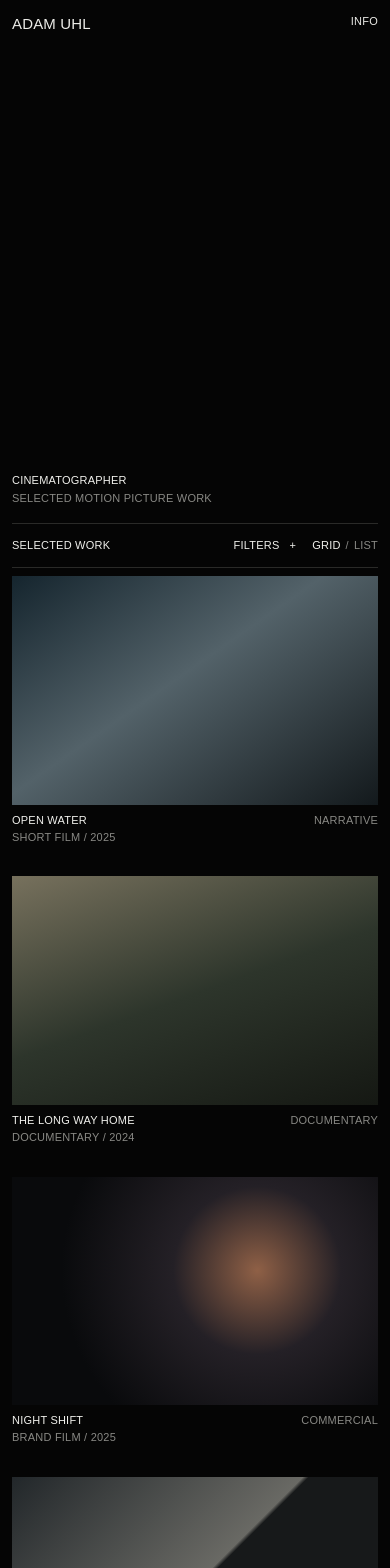
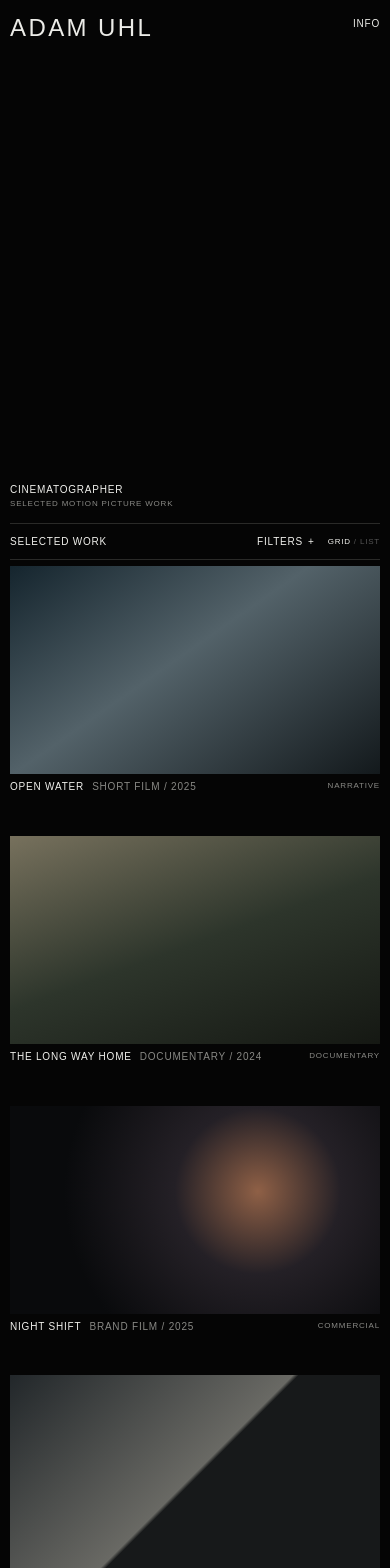
Before and after one commit to adamuhl/cinematography, a Next.js app: page / in a window 390 px wide. Shown: the top 1568 px of the page. Built offline with nearby package versions, Linux system fonts and the light colour scheme.

Commit message:
Refine editorial portfolio styling

```diff
--- a/app/globals.css
+++ b/app/globals.css
@@ -12,9 +12,9 @@ body {
   background: var(--black);
   color: var(--white);
   font-family: Arial, Helvetica, sans-serif;
-  font-size: 11px;
-  line-height: 1.2;
-  letter-spacing: .02em;
+  font-size: 10px;
+  line-height: 1.25;
+  letter-spacing: .08em;
   text-transform: uppercase;
   -webkit-font-smoothing: antialiased;
 }
@@ -27,28 +27,29 @@ button { color: inherit; font: inherit; letter-spacing: inherit; text-transform:
   z-index: 10;
   display: flex;
   justify-content: space-between;
-  padding: 18px 20px;
+  padding: 14px 16px;
   mix-blend-mode: difference;
 }
-.wordmark { font-size: 15px; letter-spacing: .01em; }
-.info-link, .filters-trigger, .view-toggle button, .filters button { transition: opacity 180ms ease; }
+.wordmark { font-size: 24px; line-height: 1.5; letter-spacing: .1em; }
+.info-link { padding-top: 9px; }
+.info-link, .filters-trigger, .view-toggle button, .filters button { transition: opacity 160ms ease; }
 .info-link:hover, button:hover { opacity: .55; }
 
 .intro {
-  min-height: 72vh;
+  min-height: 70vh;
   display: flex;
   flex-direction: column;
   justify-content: flex-end;
-  gap: 5px;
-  padding: 80px 20px 24px;
+  gap: 3px;
+  padding: 90px 16px 18px;
 }
 .intro h1, .intro p { margin: 0; font: inherit; }
 .intro h1 { color: var(--white); }
-.intro p { color: var(--muted); }
+.intro p { color: var(--muted); font-size: 8px; }
 
-.work { padding: 0 20px; }
+.work { padding: 0 16px; }
 .work-heading {
-  min-height: 45px;
+  min-height: 39px;
   display: flex;
   align-items: center;
   justify-content: space-between;
@@ -56,48 +57,51 @@ button { color: inherit; font: inherit; letter-spacing: inherit; text-transform:
   border-bottom: 1px solid var(--line);
 }
 .work-heading h2 { margin: 0; font: inherit; }
-.controls { display: flex; align-items: center; gap: 28px; }
+.controls { display: flex; align-items: center; gap: 24px; }
 .filters-trigger, .view-toggle button, .filters button {
   border: 0;
   padding: 0;
   background: transparent;
   cursor: pointer;
 }
-.filters-trigger { display: flex; gap: 10px; }
-.view-toggle { display: flex; gap: 5px; color: var(--muted); }
+.filters-trigger { display: flex; gap: 8px; }
+.view-toggle { display: flex; gap: 3px; color: #555; font-size: 8px; }
 .view-toggle button.active, .filters button.active { color: var(--white); }
 
-.filters { display: grid; grid-template-rows: 0fr; transition: grid-template-rows 300ms cubic-bezier(.22,1,.36,1); }
+.filters { display: grid; grid-template-rows: 0fr; transition: grid-template-rows 260ms cubic-bezier(.22,1,.36,1); }
 .filters.open { grid-template-rows: 1fr; }
 .filters-inner {
   min-height: 0;
   overflow: hidden;
-  display: flex;
-  gap: 18px;
+  display: grid;
+  grid-template-columns: repeat(4, 1fr);
+  align-items: end;
   border-bottom: 0 solid var(--line);
-  transition: padding 300ms cubic-bezier(.22,1,.36,1), border-width 300ms ease;
+  transition: min-height 260ms cubic-bezier(.22,1,.36,1), padding 260ms cubic-bezier(.22,1,.36,1), border-width 260ms ease;
 }
-.filters.open .filters-inner { padding: 17px 0; border-bottom-width: 1px; }
-.filters button { color: var(--muted); }
+.filters.open .filters-inner { min-height: clamp(112px, 18vh, 156px); padding: 18px 0; border-bottom-width: 1px; }
+.filters button { width: fit-content; color: #666; text-align: left; }
+.filters button:not(:first-child) { justify-self: center; }
+.filters button:last-child { justify-self: end; }
 
 .projects.grid {
   display: grid;
   grid-template-columns: repeat(2, minmax(0, 1fr));
-  gap: 36px 12px;
-  padding: 12px 0 90px;
+  gap: 48px 8px;
+  padding: 8px 0 112px;
 }
-.project { animation: project-in 360ms ease both; animation-delay: var(--delay); }
+.project { animation: project-in 280ms ease both; animation-delay: var(--delay); }
 .project-image {
-  aspect-ratio: 16 / 10;
+  aspect-ratio: 16 / 9;
   display: grid;
   place-items: center;
   overflow: hidden;
   color: rgba(255,255,255,.45);
   background: #171717;
-  transition: filter 400ms ease, transform 400ms cubic-bezier(.22,1,.36,1);
+  transition: filter 260ms ease;
 }
 .project:hover .project-image { filter: brightness(1.12); }
-.project-image span { opacity: 0; transition: opacity 220ms ease; }
+.project-image span { opacity: 0; transition: opacity 180ms ease; font-size: 8px; }
 .project:hover .project-image span { opacity: 1; }
 .project-image.ocean { background: linear-gradient(145deg, #15252e, #536269 45%, #13191c); }
 .project-image.field { background: linear-gradient(160deg, #77715d, #2d352b 51%, #151813); }
@@ -105,43 +109,51 @@ button { color: inherit; font: inherit; letter-spacing: inherit; text-transform:
 .project-image.station { background: linear-gradient(135deg, #22272a, #696964 49%, #17191a 50%); }
 .project-image.earth { background: linear-gradient(20deg, #16120f, #5f4b38 58%, #a9987f); }
 .project-image.light { background: radial-gradient(circle at 42% 47%, #c1a887, #433c37 32%, #111 67%); }
-.project-meta { display: grid; grid-template-columns: 1fr auto; gap: 4px 20px; padding-top: 9px; }
+.project-meta { display: grid; grid-template-columns: auto 1fr auto; gap: 4px 8px; padding-top: 7px; }
 .project-meta h3, .project-meta p { margin: 0; font: inherit; }
 .project-meta p, .project-meta span { color: var(--muted); }
-.project-meta p { grid-column: 1; }
-.project-meta span { grid-column: 2; grid-row: 1; }
+.project-meta p { grid-column: 2; }
+.project-meta span { grid-column: 3; grid-row: 1; font-size: 8px; }
 
-.projects.list { padding: 0 0 90px; }
+.projects.list { padding: 0 0 112px; }
 .projects.list .project { display: grid; grid-template-columns: 1fr 2fr; border-bottom: 1px solid var(--line); }
 .projects.list .project-image { display: none; }
-.projects.list .project-meta { grid-column: 1 / -1; grid-template-columns: 1fr 1fr auto; align-items: center; min-height: 48px; padding: 0; }
+.projects.list .project-meta { grid-column: 1 / -1; grid-template-columns: 1fr 1fr auto; align-items: center; min-height: 40px; padding: 0; }
 .projects.list .project-meta p, .projects.list .project-meta span { grid-column: auto; grid-row: auto; }
 
 footer {
   display: grid;
   grid-template-columns: 1fr 1fr 1fr auto;
   gap: 16px;
-  margin: 0 20px;
-  padding: 18px 0 26px;
+  margin: 0 16px;
+  padding: 14px 0 24px;
   border-top: 1px solid var(--line);
   color: var(--muted);
 }
 footer p { margin: 0; }
 footer p:first-child, footer a { color: var(--white); }
 
-@keyframes project-in { from { opacity: 0; transform: translateY(6px); } }
+@keyframes project-in { from { opacity: 0; transform: translateY(3px); } }
 
 @media (max-width: 700px) {
-  .site-header { padding: 15px 12px; }
-  .intro { min-height: 62vh; padding: 70px 12px 18px; }
-  .work { padding: 0 12px; }
-  .controls { gap: 16px; }
-  .filters-inner { flex-wrap: wrap; gap: 10px 16px; }
-  .projects.grid { grid-template-columns: 1fr; gap: 32px; padding-top: 8px; }
+  .site-header { padding: 10px; }
+  .wordmark { font-size: 24px; }
+  .info-link { padding-top: 8px; }
+  .intro { min-height: 62vh; padding: 78px 10px 14px; }
+  .work { padding: 0 10px; }
+  .work-heading { min-height: 37px; }
+  .controls { gap: 13px; }
+  .filters-trigger { gap: 5px; }
+  .filters-inner { grid-template-columns: 1fr 1fr; align-content: end; row-gap: 18px; }
+  .filters.open .filters-inner { min-height: 136px; padding: 18px 0; }
+  .filters button:nth-child(even) { justify-self: end; }
+  .filters button:nth-child(odd) { justify-self: start; }
+  .projects.grid { grid-template-columns: 1fr; gap: 42px; padding-top: 6px; padding-bottom: 88px; }
+  .project-meta { grid-template-columns: auto 1fr auto; }
   .projects.list .project-meta { grid-template-columns: 1fr auto; padding: 12px 0; }
   .projects.list .project-meta p { grid-column: 1; grid-row: 2; }
   .projects.list .project-meta span { grid-column: 2; grid-row: 1; }
-  footer { grid-template-columns: 1fr 1fr; margin: 0 12px; }
+  footer { grid-template-columns: 1fr 1fr; margin: 0 10px; }
   footer span { text-align: right; }
 }
 
```
